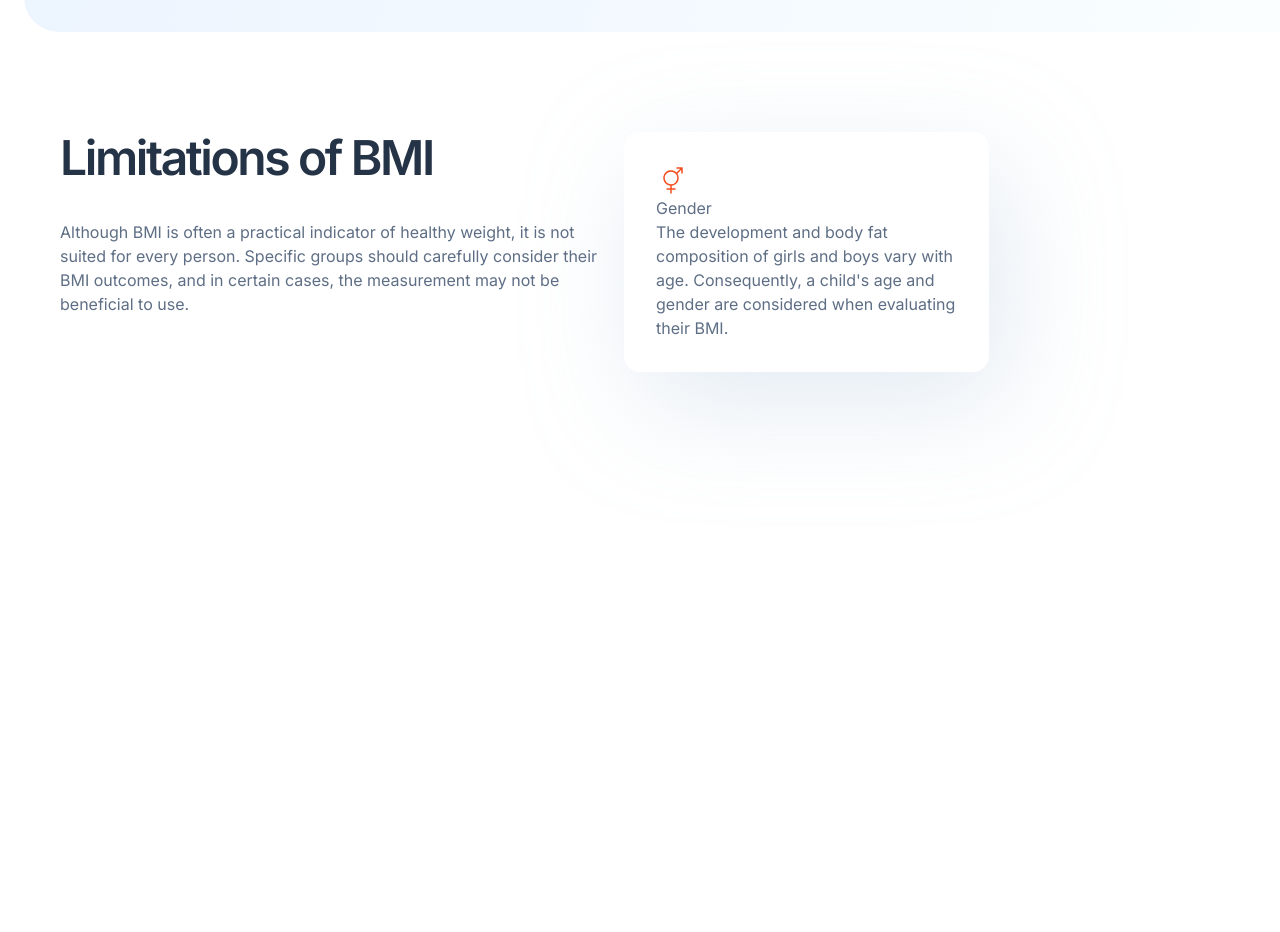
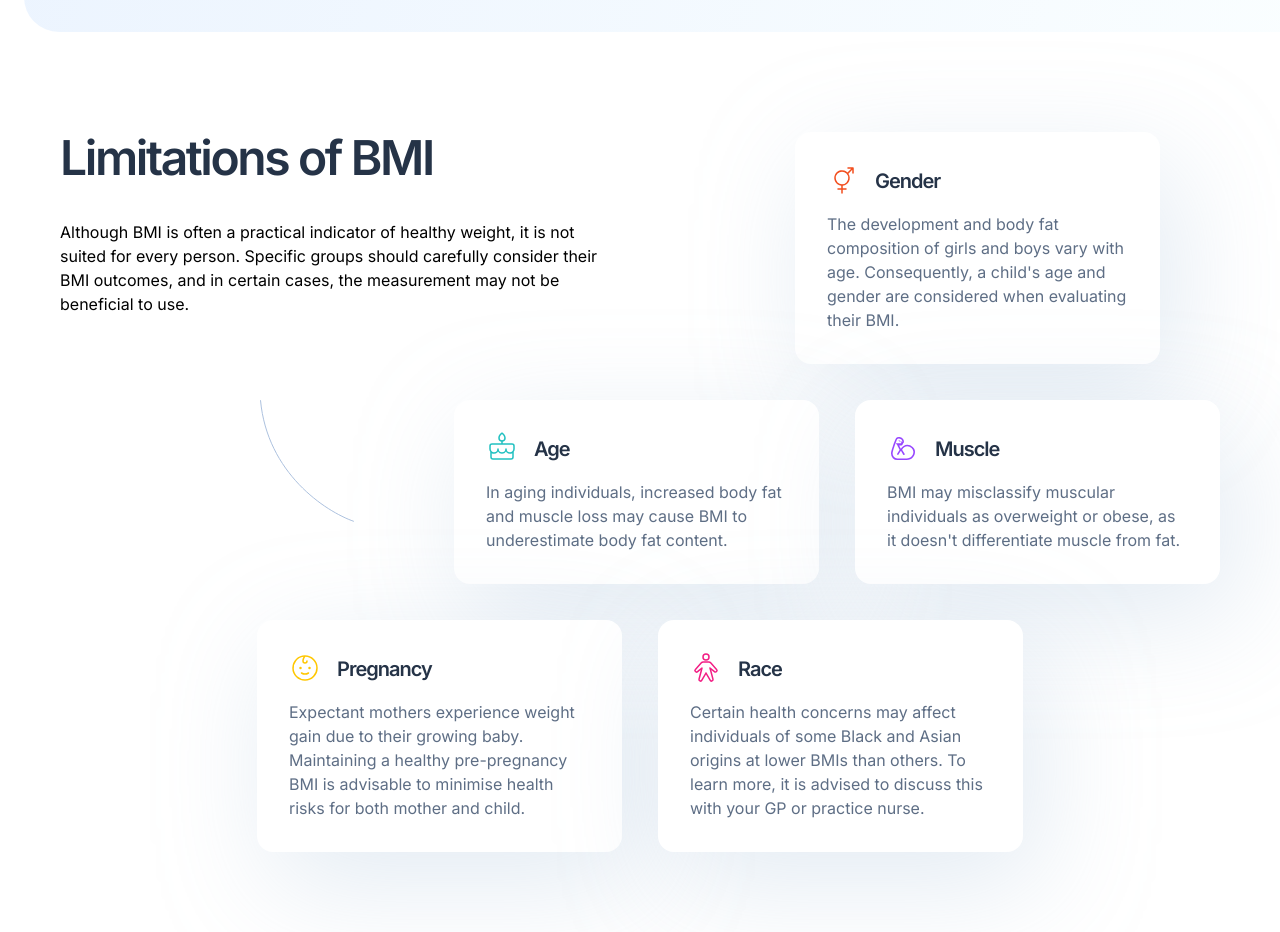
Before and after one commit to k2pbac/bmi-calculator, a Next.js app: page / in a window 1280 px wide. Shown: the part 1760-2692 px from the top of the page. Before the commit the page ends 2596 px from the top, so only its background shows below. Built offline with nearby package versions, Linux system fonts and the light colour scheme.

Commit message:
finish empty design

```diff
--- a/src/app/limitations.css
+++ b/src/app/limitations.css
@@ -3,10 +3,19 @@
   height: 704px;
   margin: auto;
   margin-top: 100px;
+  margin-bottom: 100px;
+}
+
+.limitations-container .section-1,
+.limitations-container .section-2,
+.limitations-container .section-3 {
+  display: flex;
 }
 
 .limitations-container .section-1 {
-  display: flex;
+  justify-content: space-between;
+  padding-right: 60px;
+  margin-bottom: 36px;
 }
 
 .limitations-container .section-1 h1 {
@@ -16,12 +25,6 @@
   letter-spacing: -0.05em;
   margin-bottom: 35px;
   color: #253347;
-}
-
-.limitations-container .section-1 p {
-  font-size: 16px;
-  line-height: 150%;
-  color: #5e6e85;
 }
 
 .card {
@@ -35,3 +38,41 @@
 .section-1 div:first-child {
   width: 564px;
 }
+
+.limitations-container .section-2 {
+  margin-bottom: 36px;
+  justify-content: flex-end;
+  gap: 36px;
+  height: 184px;
+  position: relative;
+}
+.limitations-container .section-2 .curved-line {
+  position: absolute;
+  width: 94px;
+  height: 122px;
+  left: 200px;
+}
+
+.limitations-container .card div:first-child {
+  display: flex;
+  align-items: flex-end;
+  margin-bottom: 16px;
+  gap: 16px;
+  font-weight: 600;
+  font-size: 20px;
+  color: #253347;
+  letter-spacing: -0.05em;
+}
+
+.limitations-container .card p {
+  font-size: 16px;
+  font-weight: 400;
+  line-height: 150%;
+  color: #5e6e85;
+}
+
+.limitations-container .section-3 {
+  justify-content: center;
+  gap: 36px;
+  height: 232px;
+}
--- a/src/card.js
+++ b/src/card.js
@@ -5,7 +5,7 @@ export default function Card({ link, alt, title, content }) {
     <div className="card">
       <div>
         <img src={link} alt={alt} />
-        <p>{title}</p>
+        <div>{title}</div>
       </div>
       <p>{content}</p>
     </div>
--- a/src/limitations.js
+++ b/src/limitations.js
@@ -23,6 +23,39 @@ export default function Limitations() {
               when evaluating their BMI."
         />
       </div>
+      <div className="section-2">
+        <img
+          className="curved-line"
+          src="./pattern-curved-line-right.svg"
+          alt="curved-line"
+        ></img>
+        <Card
+          link="./icon-age.svg"
+          alt="age-icon"
+          title="Age"
+          content="In aging individuals, increased body fat and muscle loss may cause BMI to underestimate body fat content."
+        />
+        <Card
+          link="./icon-muscle.svg"
+          alt="muscle-icon"
+          title="Muscle"
+          content="BMI may misclassify muscular individuals as overweight or obese, as it doesn't differentiate muscle from fat."
+        />
+      </div>
+      <div className="section-3">
+        <Card
+          link="./icon-pregnancy.svg"
+          alt="pregnancy-icon"
+          title="Pregnancy"
+          content="Expectant mothers experience weight gain due to their growing baby. Maintaining a healthy pre-pregnancy BMI is advisable to minimise health risks for both mother and child."
+        />
+        <Card
+          link="./icon-race.svg"
+          alt="race-icon"
+          title="Race"
+          content="Certain health concerns may affect individuals of some Black and Asian origins at lower BMIs than others. To learn more, it is advised to discuss this with your GP or practice nurse."
+        />
+      </div>
     </div>
   );
 }
```
